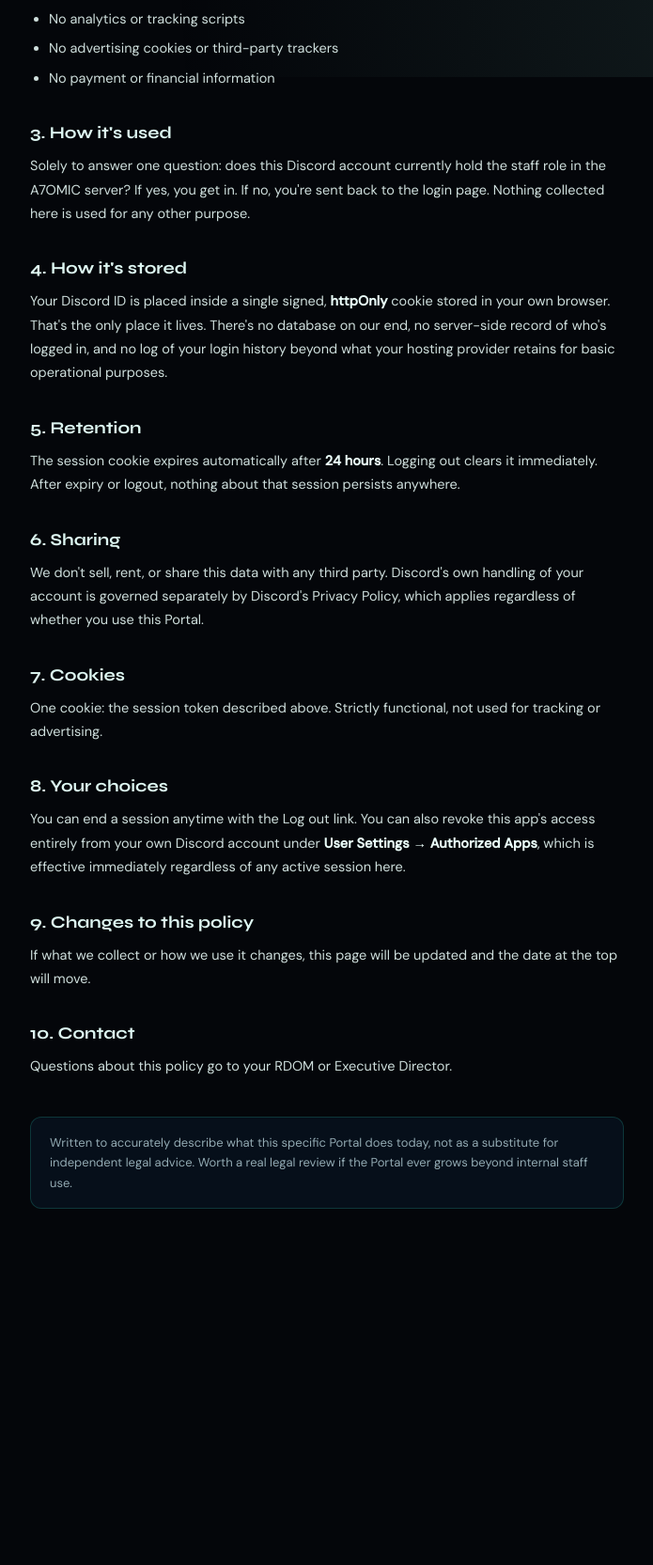
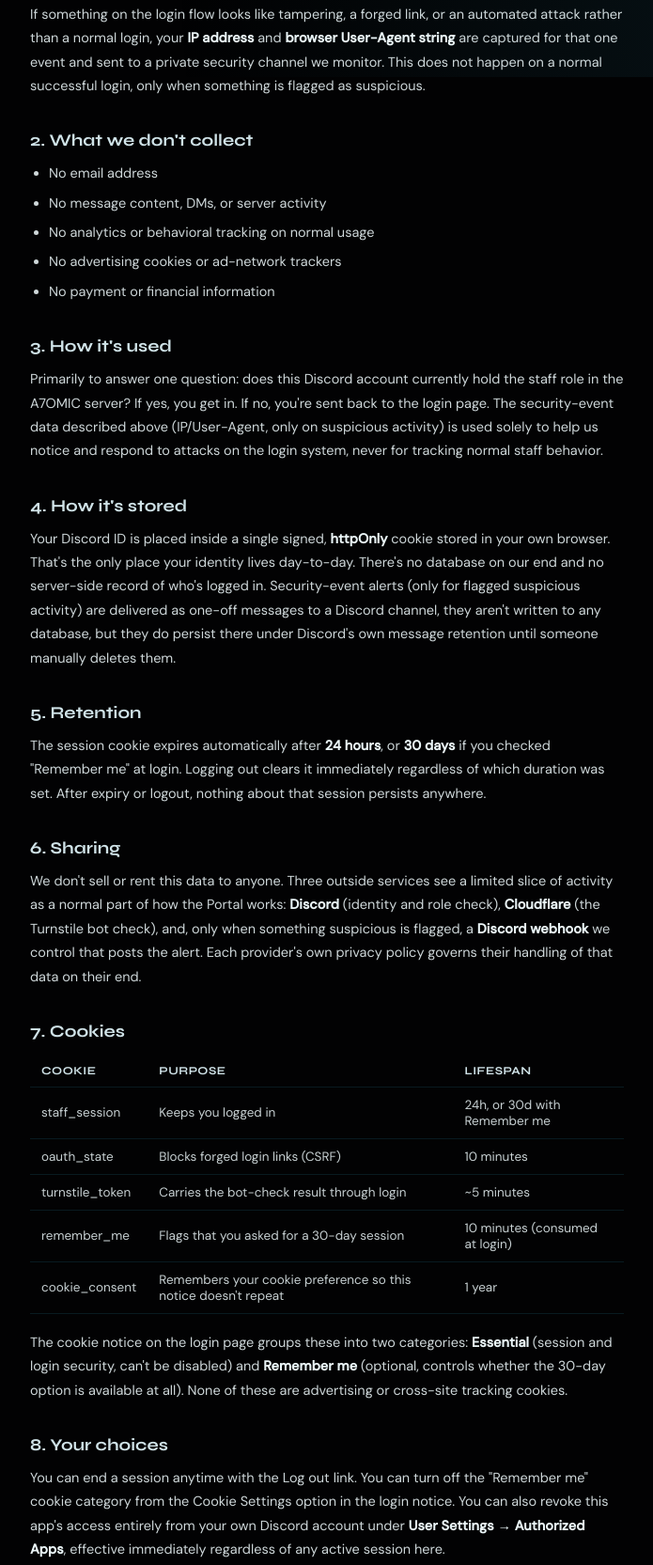
Before and after one commit to mrtheo-hub/A7OMIC-Staff-Guidelines-remastred, a plain HTML site: page privacy.html in a window 1280 px wide. Shown: the part 718-2383 px from the top of the page at 94% size, without its empty margins (292-987 px from the left). Before the commit the page ends 2104 px from the top, so only its background shows below. Drawn offline with Linux system fonts and the light colour scheme.

Commit message:
Revise privacy policy and update CSS variables
Updated privacy policy details and styling variables.

```diff
--- a/privacy.html
+++ b/privacy.html
@@ -9,17 +9,17 @@
 <link href="https://fonts.googleapis.com/css2?family=Syne:wght@400;600;700;800&family=DM+Sans:ital,wght@0,300;0,400;0,500;1,300&display=swap" rel="stylesheet">
 <style>
   :root {
-    --bg: #04060a; --navy: #0a2540; --navy-mid: #123a5e; --teal: #2dd4bf;
-    --mint: #95e9d6; --mint-pale: #ddf6f1; --white: #eafdf9; --muted: #93aab3;
-    --border: rgba(45,212,191,0.2); --card-bg: rgba(8,20,34,0.7);
+    --bg: #020203; --navy: #0f2e37; --navy-mid: #103c56; --teal: #237d97;
+    --mint: #3caccd; --mint-pale: #cfe2e7; --white: #eaf5f7; --muted: #a8bcc2;
+    --border: rgba(35, 125, 151,0.2); --card-bg: rgba(15, 46, 55,0.7);
     --font-display: 'Syne', sans-serif; --font-body: 'DM Sans', sans-serif;
   }
   * { box-sizing: border-box; margin: 0; padding: 0; }
   body { background: var(--bg); color: var(--white); font-family: var(--font-body); min-height: 100vh; }
   body::before {
     content: ''; position: fixed; inset: 0; pointer-events: none; z-index: 0;
-    background: radial-gradient(circle at 15% 0%, rgba(18,58,94,0.45) 0%, transparent 50%),
-                radial-gradient(circle at 90% 90%, rgba(149,233,214,0.1) 0%, transparent 50%);
+    background: radial-gradient(circle at 15% 0%, rgba(16, 60, 86,0.45) 0%, transparent 50%),
+                radial-gradient(circle at 90% 90%, rgba(60, 172, 205,0.1) 0%, transparent 50%);
   }
   .wrap { position: relative; z-index: 1; max-width: 680px; margin: 0 auto; padding: 56px 24px 100px; }
   a.back { display: inline-flex; align-items: center; gap: 6px; color: var(--muted); text-decoration: none; font-size: 13px; margin-bottom: 28px; transition: color 0.2s; }
@@ -28,12 +28,12 @@
   h1 { font-family: var(--font-display); font-size: 34px; font-weight: 800; letter-spacing: -0.02em; margin-bottom: 8px; }
   .updated { font-size: 12.5px; color: var(--muted); margin-bottom: 40px; }
   h2 { font-family: var(--font-display); font-size: 18px; font-weight: 700; color: var(--mint-pale); margin: 34px 0 12px; }
-  p { font-size: 14.5px; line-height: 1.75; color: rgba(234,253,249,0.88); margin-bottom: 12px; }
+  p { font-size: 14.5px; line-height: 1.75; color: rgba(234, 245, 247,0.88); margin-bottom: 12px; }
   ul { margin: 10px 0 12px 20px; }
-  li { font-size: 14.5px; line-height: 1.75; color: rgba(234,253,249,0.88); margin-bottom: 6px; }
+  li { font-size: 14.5px; line-height: 1.75; color: rgba(234, 245, 247,0.88); margin-bottom: 6px; }
   strong { color: var(--white); }
   table { width: 100%; border-collapse: collapse; margin: 14px 0 18px; font-size: 13.5px; }
-  th, td { text-align: left; padding: 10px 12px; border-bottom: 1px solid var(--border); color: rgba(234,253,249,0.85); }
+  th, td { text-align: left; padding: 10px 12px; border-bottom: 1px solid var(--border); color: rgba(234, 245, 247,0.85); }
   th { color: var(--mint-pale); font-family: var(--font-display); font-weight: 700; font-size: 12px; letter-spacing: 0.04em; text-transform: uppercase; }
   .note { margin-top: 40px; padding: 16px 20px; border-radius: 12px; border: 1px solid var(--border); background: var(--card-bg); font-size: 13px; color: var(--muted); line-height: 1.65; }
 </style>
@@ -43,7 +43,7 @@
   <a class="back" href="login">&larr; Back to login</a>
   <div class="eyebrow">Legal</div>
   <h1>Privacy Policy</h1>
-  <div class="updated">Last updated: August 23, 2026</div>
+  <div class="updated">Last updated: September 5, 2026</div>
 
   <p>This explains what the A7OMIC Staff Guidelines portal (the "Portal") collects when you sign in with Discord, and what it deliberately doesn't.</p>
 
@@ -54,34 +54,44 @@
     <tr><td>Discord user ID</td><td>Identifies your session</td></tr>
     <tr><td>Your roles in the A7OMIC server</td><td>Confirms you hold the staff role</td></tr>
   </table>
-  <p>That's it. We request the <strong>identify</strong> and <strong>guilds.members.read</strong> OAuth scopes and nothing broader.</p>
+  <p>That's it from Discord. We request the <strong>identify</strong>, <strong>guilds</strong>, and <strong>guilds.members.read</strong> OAuth scopes and nothing broader.</p>
+  <p>Separately, the login page runs a Cloudflare Turnstile check to confirm you're not a bot. Turnstile processes some technical signals from your browser (things like how your device behaves, not personal content) to make that call; Cloudflare's own Privacy Policy governs that processing, not this one.</p>
+  <p>If something on the login flow looks like tampering, a forged link, or an automated attack rather than a normal login, your <strong>IP address</strong> and <strong>browser User-Agent string</strong> are captured for that one event and sent to a private security channel we monitor. This does not happen on a normal successful login, only when something is flagged as suspicious.</p>
 
   <h2>2. What we don't collect</h2>
   <ul>
     <li>No email address</li>
     <li>No message content, DMs, or server activity</li>
-    <li>No analytics or tracking scripts</li>
-    <li>No advertising cookies or third-party trackers</li>
+    <li>No analytics or behavioral tracking on normal usage</li>
+    <li>No advertising cookies or ad-network trackers</li>
     <li>No payment or financial information</li>
   </ul>
 
   <h2>3. How it's used</h2>
-  <p>Solely to answer one question: does this Discord account currently hold the staff role in the A7OMIC server? If yes, you get in. If no, you're sent back to the login page. Nothing collected here is used for any other purpose.</p>
+  <p>Primarily to answer one question: does this Discord account currently hold the staff role in the A7OMIC server? If yes, you get in. If no, you're sent back to the login page. The security-event data described above (IP/User-Agent, only on suspicious activity) is used solely to help us notice and respond to attacks on the login system, never for tracking normal staff behavior.</p>
 
   <h2>4. How it's stored</h2>
-  <p>Your Discord ID is placed inside a single signed, <strong>httpOnly</strong> cookie stored in your own browser. That's the only place it lives. There's no database on our end, no server-side record of who's logged in, and no log of your login history beyond what your hosting provider retains for basic operational purposes.</p>
+  <p>Your Discord ID is placed inside a single signed, <strong>httpOnly</strong> cookie stored in your own browser. That's the only place your identity lives day-to-day. There's no database on our end and no server-side record of who's logged in. Security-event alerts (only for flagged suspicious activity) are delivered as one-off messages to a Discord channel, they aren't written to any database, but they do persist there under Discord's own message retention until someone manually deletes them.</p>
 
   <h2>5. Retention</h2>
-  <p>The session cookie expires automatically after <strong>24 hours</strong>. Logging out clears it immediately. After expiry or logout, nothing about that session persists anywhere.</p>
+  <p>The session cookie expires automatically after <strong>24 hours</strong>, or <strong>30 days</strong> if you checked "Remember me" at login. Logging out clears it immediately regardless of which duration was set. After expiry or logout, nothing about that session persists anywhere.</p>
 
   <h2>6. Sharing</h2>
-  <p>We don't sell, rent, or share this data with any third party. Discord's own handling of your account is governed separately by Discord's Privacy Policy, which applies regardless of whether you use this Portal.</p>
+  <p>We don't sell or rent this data to anyone. Three outside services see a limited slice of activity as a normal part of how the Portal works: <strong>Discord</strong> (identity and role check), <strong>Cloudflare</strong> (the Turnstile bot check), and, only when something suspicious is flagged, a <strong>Discord webhook</strong> we control that posts the alert. Each provider's own privacy policy governs their handling of that data on their end.</p>
 
   <h2>7. Cookies</h2>
-  <p>One cookie: the session token described above. Strictly functional, not used for tracking or advertising.</p>
+  <table>
+    <tr><th>Cookie</th><th>Purpose</th><th>Lifespan</th></tr>
+    <tr><td>staff_session</td><td>Keeps you logged in</td><td>24h, or 30d with Remember me</td></tr>
+    <tr><td>oauth_state</td><td>Blocks forged login links (CSRF)</td><td>10 minutes</td></tr>
+    <tr><td>turnstile_token</td><td>Carries the bot-check result through login</td><td>~5 minutes</td></tr>
+    <tr><td>remember_me</td><td>Flags that you asked for a 30-day session</td><td>10 minutes (consumed at login)</td></tr>
+    <tr><td>cookie_consent</td><td>Remembers your cookie preference so this notice doesn't repeat</td><td>1 year</td></tr>
+  </table>
+  <p>The cookie notice on the login page groups these into two categories: <strong>Essential</strong> (session and login security, can't be disabled) and <strong>Remember me</strong> (optional, controls whether the 30-day option is available at all). None of these are advertising or cross-site tracking cookies.</p>
 
   <h2>8. Your choices</h2>
-  <p>You can end a session anytime with the Log out link. You can also revoke this app's access entirely from your own Discord account under <strong>User Settings → Authorized Apps</strong>, which is effective immediately regardless of any active session here.</p>
+  <p>You can end a session anytime with the Log out link. You can turn off the "Remember me" cookie category from the Cookie Settings option in the login notice. You can also revoke this app's access entirely from your own Discord account under <strong>User Settings → Authorized Apps</strong>, effective immediately regardless of any active session here.</p>
 
   <h2>9. Changes to this policy</h2>
   <p>If what we collect or how we use it changes, this page will be updated and the date at the top will move.</p>
```
